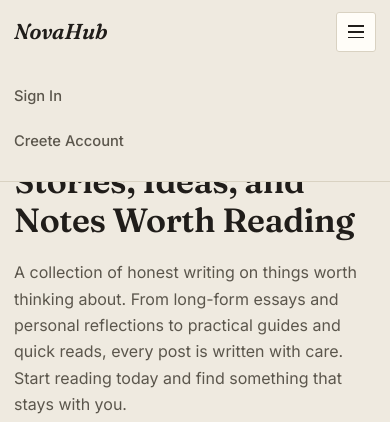
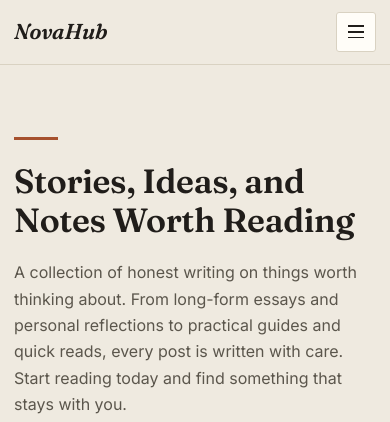
Before and after one commit to adityaraj-devx/Blog-Web, a Flask app: page / in a window 390 px wide. Shown: the top 422 px of the page. Run offline with Flask 3, Linux system fonts and the light colour scheme; some libraries are stand-ins or nearby versions.

Commit message:
fixed few bugs

```diff
--- a/web/static/styles.css
+++ b/web/static/styles.css
@@ -743,6 +743,7 @@ textarea:focus-visible {
   }
 
   .nav-menu {
+    display: none;
     position: absolute;
     top: 64px;
     left: 0;
@@ -750,6 +751,10 @@ textarea:focus-visible {
     padding: 12px 14px 18px;
     background: #efeae0;
     border-bottom: 1px solid #d9d2c2;
+  }
+
+  .nav-menu.show {
+    display: block;
   }
 
   .nav-links {
--- a/web/templates/layout.html
+++ b/web/templates/layout.html
@@ -42,7 +42,7 @@
               <a class="nav-link" href="/login">Sign In</a>
             </li>
             <li class="nav-item">
-              <a class="nav-link" href="/signup">Creete Account</a>
+              <a class="nav-link" href="/signup">Create Account</a>
             </li>
             {% endif %}
           </ul>
```
